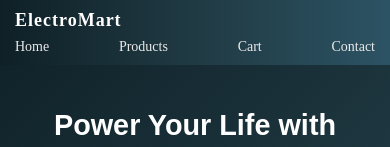
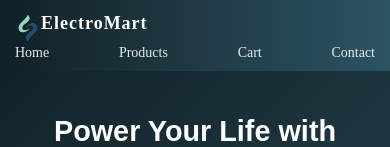
Before and after one commit to VamsiNarayanam/ElectroMart-React-Application, a React (Vite) app: page / in a window 390 px wide. Shown: the top 147 px of the page. Built offline with nearby package versions, Linux system fonts and the light colour scheme.

Commit message:
Logo Added

```diff
--- a/index.html
+++ b/index.html
@@ -4,7 +4,7 @@
   <head>
 
     <meta charset="UTF-8" />
-    <link rel="icon" type="image/svg+xml" href="/vite.svg" />
+    <link rel="icon" type="image/svg+xml" href="/logo.png" />
     <meta name="viewport" content="width=device-width, initial-scale=1.0" />
     <title>Electro Mart</title>
 
--- a/src/components/common/Navbar.jsx
+++ b/src/components/common/Navbar.jsx
@@ -10,8 +10,11 @@ const Navbar = () => {
   return (
 
     <nav className="navbar">
+      <div className="logo-container">
+        <img src="/logo.png" alt="ElectroMart Logo"></img>
+        <h2>ElectroMart</h2>
+      </div>
 
-      <h2>ElectroMart</h2>
 
       <div className="nav-links">
 
--- a/src/styles/navbar.css
+++ b/src/styles/navbar.css
@@ -74,12 +74,34 @@
   border-radius: 50%;
 }
 
+.logo-container {
+  display: flex;
+  align-items: center;
+  justify-content: center;
+  height: 100%;
+  width: auto;
+}
+
+.logo-container img {
+  max-height: 45px;
+  max-width: 45px;
+  width: auto;
+  height: auto;
+  object-fit: contain;
+}
+
+
 
 @media (max-width: 768px) {
 
   .navbar {
     padding: 0 20px;
     height: auto;
+  }
+
+  .logo-container img {
+    max-height: 40px;
+    max-width: 40px;
   }
 
   .navbar h2 {
@@ -110,6 +132,11 @@
     padding: 10px 15px;
   }
 
+  .logo-container img {
+    max-height: 35px;
+    max-width: 35px;
+  }
+
   .navbar h2 {
     font-size: 18px;
     margin-bottom: 8px;
```
Also changed, not shown: public/logo.png (added).
